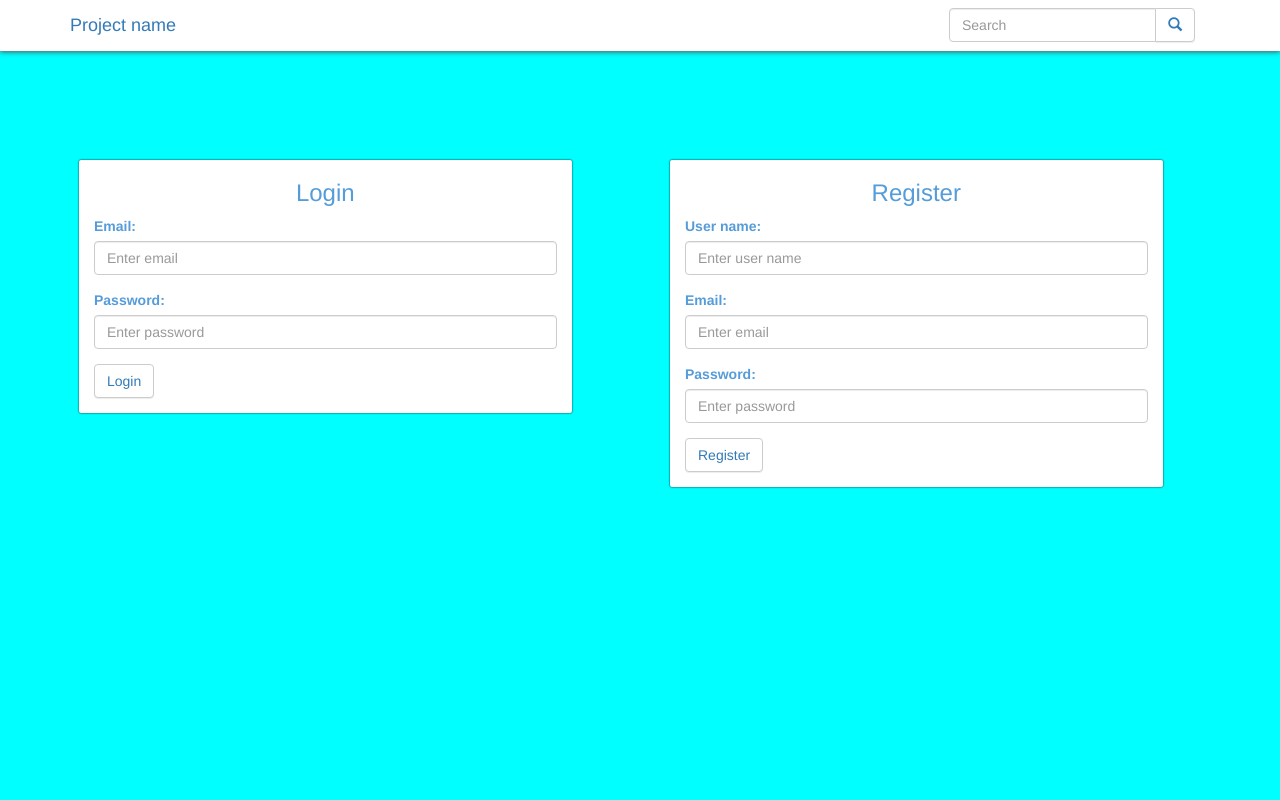
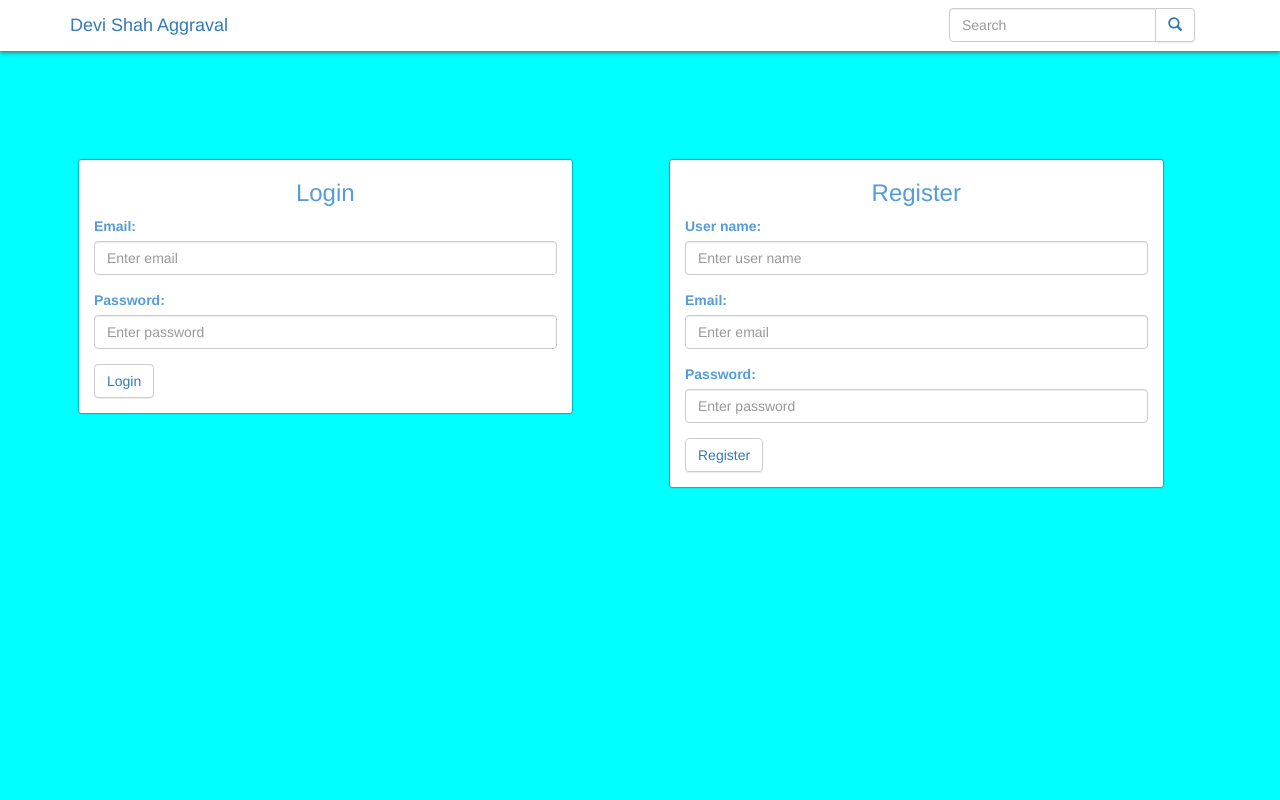
Before and after one commit to AyushMaanJain/dsa-ecommerse, a PHP site: page /userlog.php in a window 1280 px wide. Run offline with PHP 8.4, Linux system fonts and the light colour scheme.

Commit message:
logo update

```diff
--- a/userlog.php
+++ b/userlog.php
@@ -23,7 +23,7 @@ and open the template in the editor.
       <div class="container">
         <div class="navbar-header">
 
-          <a class="navbar-brand" href="#">Project name</a>
+          <a class="navbar-brand" href="index.php">Devi Shah Aggraval</a>
         </div>
         <div class="">
               <ul class="nav navbar-nav navbar-right">
```
